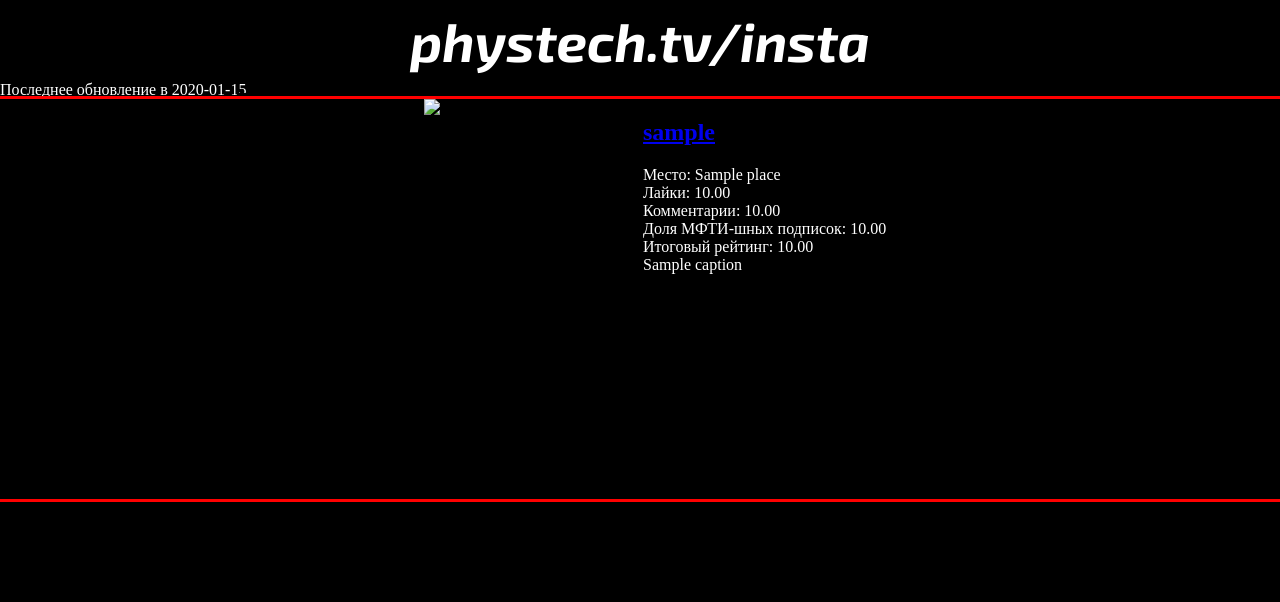
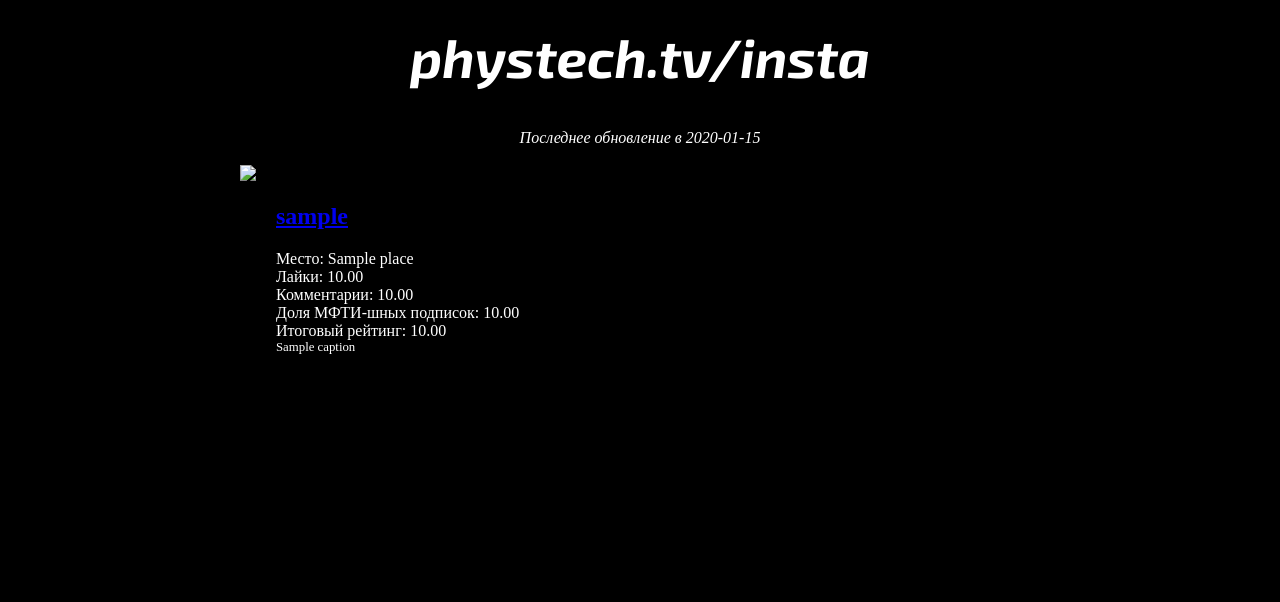
Before and after one commit to phystechtv/instachart, a Flask app: template templates/index.html in a window 1280 px wide. Shown: the top 602 px of the page. Run offline with Flask 2, Linux system fonts and the light colour scheme; the template is opened without the code that fills it: most values are stand-ins (such as "Sample title", 1, 10 or a date in 2020).

Commit message:
fil lil styles

```diff
--- a/static/style.css
+++ b/static/style.css
@@ -1,44 +1,57 @@
-.container {
-    outline: solid 3px red;
-    display: flex;
-    align-items: center;
-    flex-direction: column;
-}
-
 body {
     background: black;
     color: white;
     margin: 0;
-    /*display: flex;*/
 }
 
 .header {
     display:inline-block;
     font-family:'Exo 2', sans-serif;
-        font-weight:700;
+    font-weight:700;
     font-style:italic;
     font-size:54px;
-        margin:1vh 0;
+    margin:3vh 0;
     width:100%;
     text-align:center
 }
 
+.last_update {
+    font-style:italic;
+    text-align:center;
+    margin:2vh 0;
+}
+
+.column {
+    margin-left: auto;
+    margin-right: auto;
+    align-items: center;
+}
+
 .row {
+    margin-left: auto;
+    margin-right: auto;
     width: 800px;
     height: 400px;
     display: flex;
-    align-items: center;
 }
 
-.photo {
-    height: 400px;
+.frame {
+    height: 400px;      /* equals max image height */
     width: 400px;
-    outline: solid 3px black;
+    white-space: nowrap; /* this is required unless you put the helper span closely near the img */
     text-align: center;
-    border: solid black;
+    outline: dashed 10px white;
+    outline-offset: -4px;
+}
+
+.helper {
+    display: inline-block;
+    height: 100%;
+    vertical-align: middle;
 }
 
 .img {
+    vertical-align: middle;
     max-height: 100%;
     max-width: 100%;
     text-align: center;
@@ -48,6 +61,7 @@ body {
     width: 400px;
     height: 400px;
     padding: 20px;
+    top: 20%;
 }
 
 .author {
@@ -56,4 +70,5 @@ body {
 
 .caption {
     text-align: left;
+    font-size: 1vw;
 }
```
